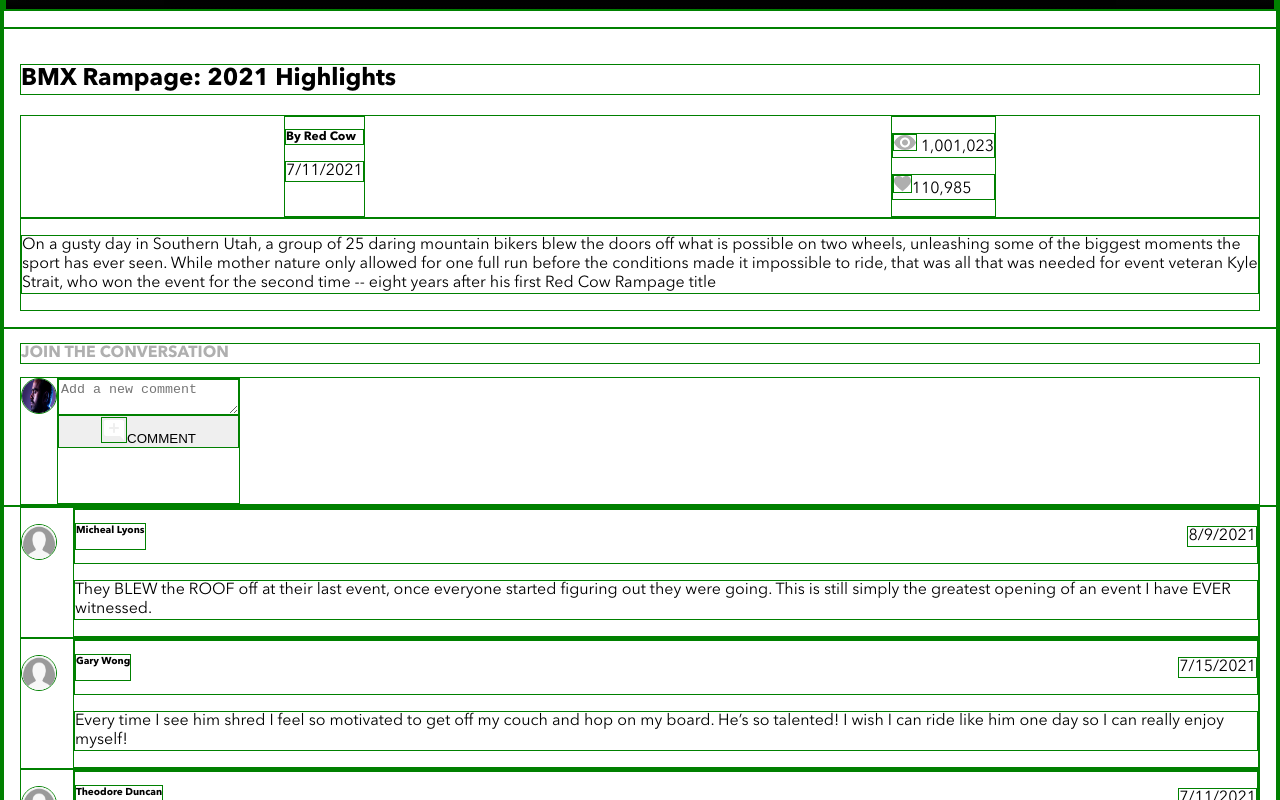
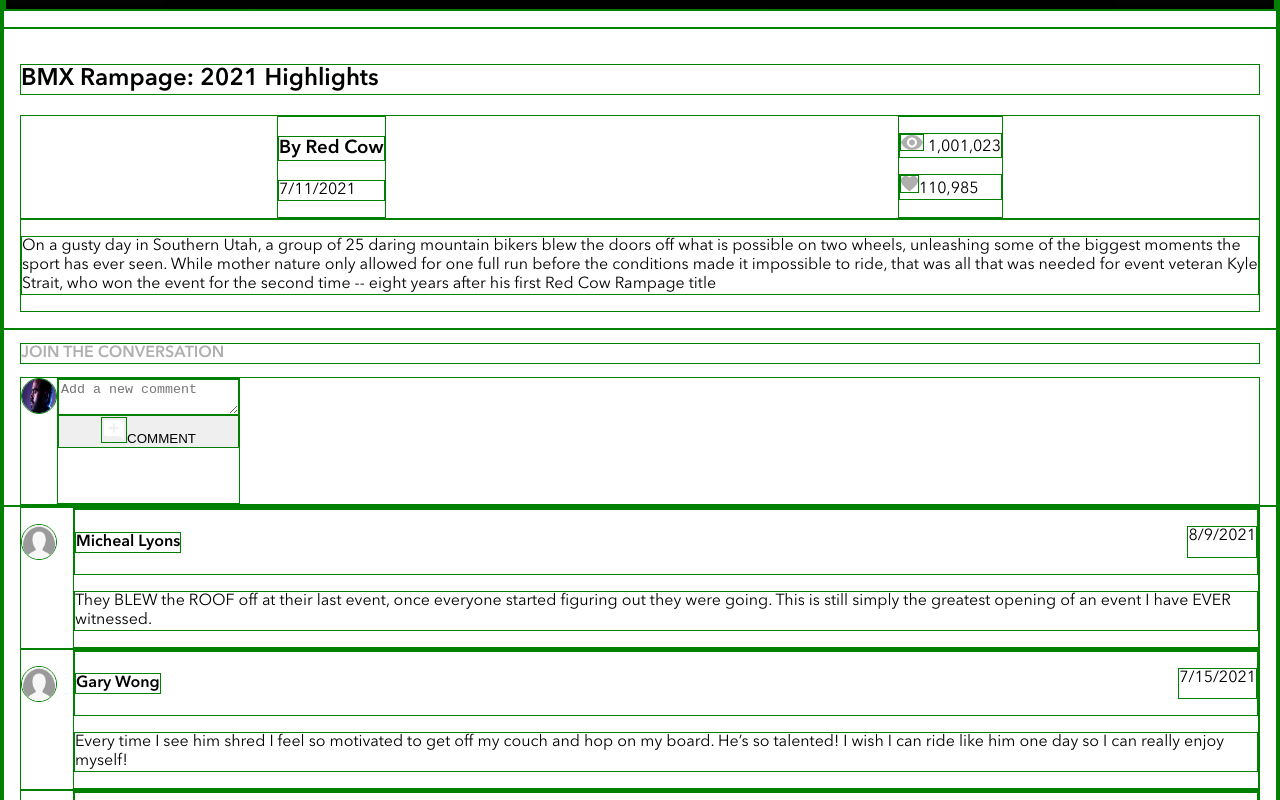
Before and after one commit to rm-jordan/brainflix, a React (Create React App) app: page / in a window 1280 px wide. Shown: the part 880-1680 px from the top of the page. Built offline with nearby package versions, Linux system fonts and the light colour scheme.

Commit message:
fixed typography.scss added demi font

```diff
--- a/src/components/VideoList/VideoList.scss
+++ b/src/components/VideoList/VideoList.scss
@@ -2,8 +2,6 @@
   &__container {
     padding: 0rem 1rem;
   }
-}
-
   ul {
     list-style-type: none;
     padding: 0;
@@ -20,6 +18,7 @@ h3 {
   h4 {
     font-size: 10px;
   }
+}
 
 .videolist__img {
   height: 3rem;
--- a/src/styles/partials/_typography.scss
+++ b/src/styles/partials/_typography.scss
@@ -14,13 +14,13 @@
   font-display: swap;
 }
 
-// @font-face {
-//   font-family: "AvenirNext LT Pro";
-//   src: url("../../Assets/Font/AvenirNextLTPro-Demi.otf") format("opentype");
-//   font-weight: bold;
-//   font-style: normal;
-//   font-display: swap;
-// }
+@font-face {
+  font-family: "AvenirNext LT Pro";
+  src: url("../../assets/fonts/AvenirNextLTPro-Demi.otf") format("opentype");
+  font-weight: bold;
+  font-style: normal;
+  font-display: swap;
+}
 
 //need to import the demi font from the bandsite
 //need to fix why this isnt working above for parts of the site
```
Also changed, not shown: src/assets/fonts/Alternative files/AvenirNextLTProDemi.ttf (added). Lines whose indentation alone changed are shown as unchanged.
